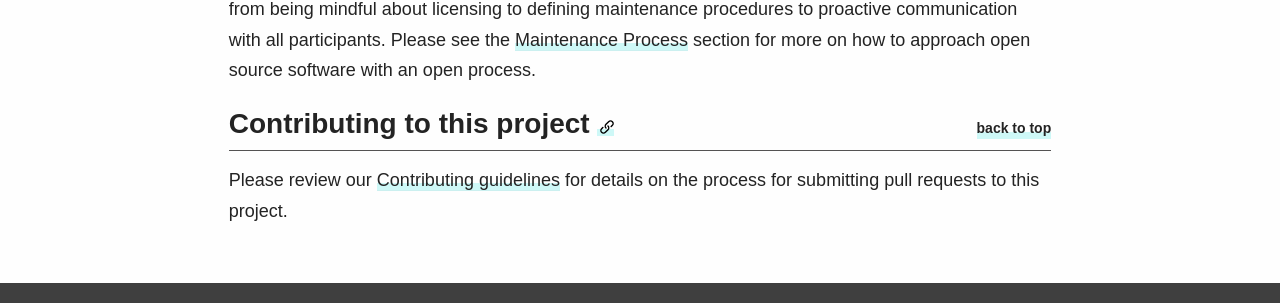
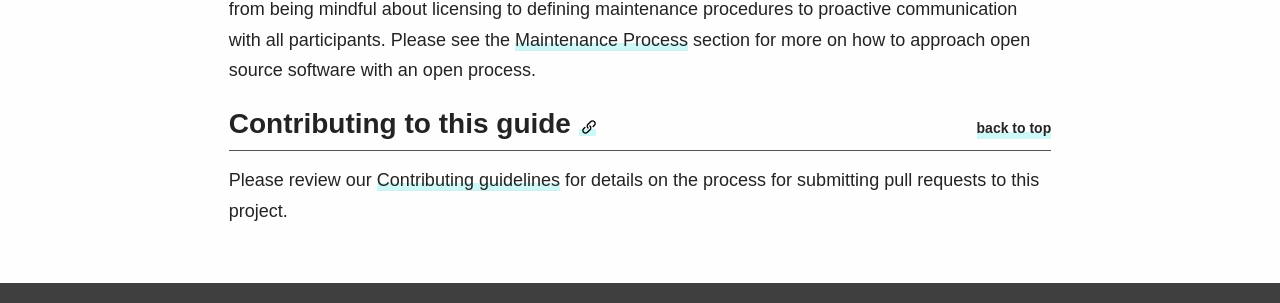
Before and after one commit to 10up/Open-Source-Best-Practices, a Jekyll site: the page built from index.md, in a window 1280 px wide and 900 px high, scrolled down 2414 px. Shown: the part 412-715 px from the top of the window. Built offline with Jekyll 4.4.1, drawn with Linux system fonts in a browser that asks for light colours; some web fonts are replaced.

Commit message:
Update _includes/markdown/Introduction.md
Co-Authored-By: Helen Hou-Sandi <helen.y.hou@gmail.com>

```diff
--- a/_includes/markdown/Introduction.md
+++ b/_includes/markdown/Introduction.md
@@ -23,6 +23,6 @@ Potential clients feel confident that you know what you’re doing and can guide
 
 Pushing some code up to GitHub and calling it a day may qualify as open source, but at the heart of this guide is the open process associated with effective open source stewardship. This is everything from being mindful about licensing to defining maintenance procedures to proactive communication with all participants. Please see the [Maintenance Process]({{ site.baseurl }}/maintaining/#top) section for more on how to approach open source software with an open process.
 
-<h2 id="process" class="anchor-heading">Contributing to this project {% include Util/link_anchor anchor="contributing" %} {% include Util/top %}</h2>
+<h2 id="process" class="anchor-heading">Contributing to this guide {% include Util/link_anchor anchor="contributing" %} {% include Util/top %}</h2>
 
 Please review our [Contributing guidelines](https://github.com/10up/Open-Source-Best-Practices/blob/master/CONTRIBUTING.md) for details on the process for submitting pull requests to this project.
```
